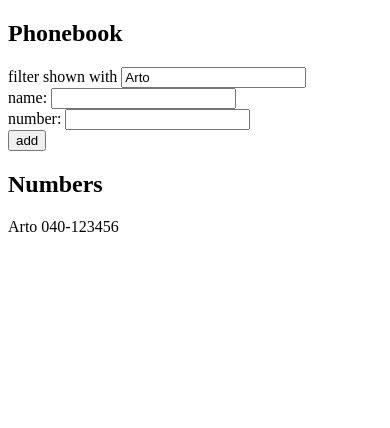
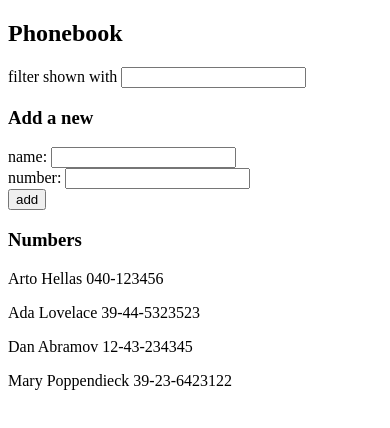
Before and after one commit to babaj301/full-stack-open-2024, a React (Vite) app in the folder part2/phonebook/: page / in a window 390 px wide. Shown: the top 428 px of the page. Built offline with nearby package versions, Linux system fonts and the light colour scheme.

Commit message:
Commit of phonebook step 5

```diff
--- a/part2/phonebook/src/App.jsx
+++ b/part2/phonebook/src/App.jsx
@@ -1,15 +1,18 @@
 import { useState } from "react";
+import Filter from "./components/Filter";
+import Form from "./components/Form";
+import PersonDisplay from "./components/Persons";
 
 const App = () => {
   const [persons, setPersons] = useState([
-    { name: "Arto", number: "040-123456", id: 1 },
+    { name: "Arto Hellas", number: "040-123456", id: 1 },
     { name: "Ada Lovelace", number: "39-44-5323523", id: 2 },
     { name: "Dan Abramov", number: "12-43-234345", id: 3 },
     { name: "Mary Poppendieck", number: "39-23-6423122", id: 4 },
   ]);
   const [newName, setNewName] = useState("");
   const [newNumber, setNewNumber] = useState("");
-  const [input, setInput] = useState("Arto");
+  const [input, setInput] = useState("");
 
   const onSubmit = (event) => {
     event.preventDefault();
@@ -45,39 +48,24 @@ const App = () => {
     setInput(event.target.value);
   };
 
-  const DisplayForm = ({ persons, filtered }) => {
-    return (
-      <div>
-        {filtered.map((person) => {
-          return (
-            <p key={person.name}>
-              {person.name} {person.number}
-            </p>
-          );
-        })}
-      </div>
-    );
-  };
-
   return (
     <div>
       <h2>Phonebook</h2>
-      <div>
-        filter shown with <input value={input} onChange={handleInput} />
-      </div>
-      <form onSubmit={onSubmit}>
-        <div>
-          name: <input value={newName} onChange={handleName} />
-        </div>
-        <div>
-          number: <input value={newNumber} onChange={handleNumber} />
-        </div>
-        <div>
-          <button type="submit">add</button>
-        </div>
-      </form>
-      <h2>Numbers</h2>
-      <DisplayForm key={persons.name} persons={persons} filtered={filtered} />
+
+      <Filter input={input} handleInput={handleInput} />
+
+      <h3>Add a new</h3>
+
+      <Form
+        onSubmit={onSubmit}
+        newName={newName}
+        handleName={handleName}
+        newNumber={newNumber}
+        handleNumber={handleNumber}
+      />
+      <h3>Numbers</h3>
+
+      <PersonDisplay key={persons.name} filtered={filtered} />
     </div>
   );
 };
--- /dev/null
+++ b/part2/phonebook/src/components/Filter.jsx
@@ -0,0 +1,9 @@
+const Filter = ({ input, handleInput }) => {
+  return (
+    <div>
+      filter shown with <input value={input} onChange={handleInput} />
+    </div>
+  );
+};
+
+export default Filter;
--- /dev/null
+++ b/part2/phonebook/src/components/Form.jsx
@@ -0,0 +1,19 @@
+const Form = ({ onSubmit, newName, handleName, newNumber, handleNumber }) => {
+  return (
+    <div>
+      <form onSubmit={onSubmit}>
+        <div>
+          name: <input value={newName} onChange={handleName} />
+        </div>
+        <div>
+          number: <input value={newNumber} onChange={handleNumber} />
+        </div>
+        <div>
+          <button type="submit">add</button>
+        </div>
+      </form>
+    </div>
+  );
+};
+
+export default Form;
--- /dev/null
+++ b/part2/phonebook/src/components/Persons.jsx
@@ -0,0 +1,15 @@
+const PersonDisplay = ({ filtered }) => {
+  return (
+    <div>
+      {filtered.map((person) => {
+        return (
+          <p key={person.name}>
+            {person.name} {person.number}
+          </p>
+        );
+      })}
+    </div>
+  );
+};
+
+export default PersonDisplay;
```
